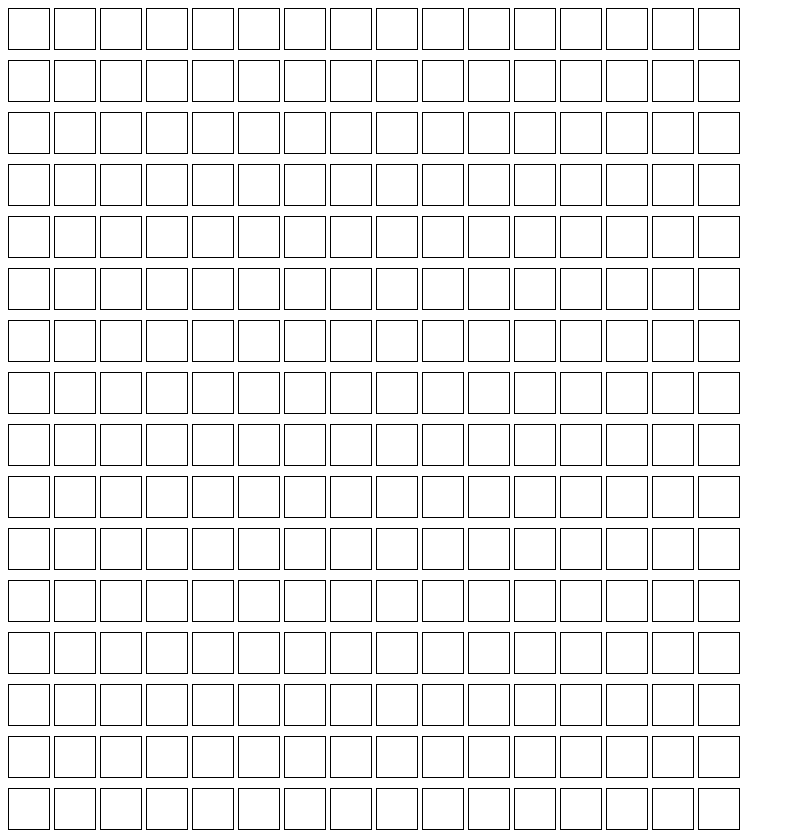
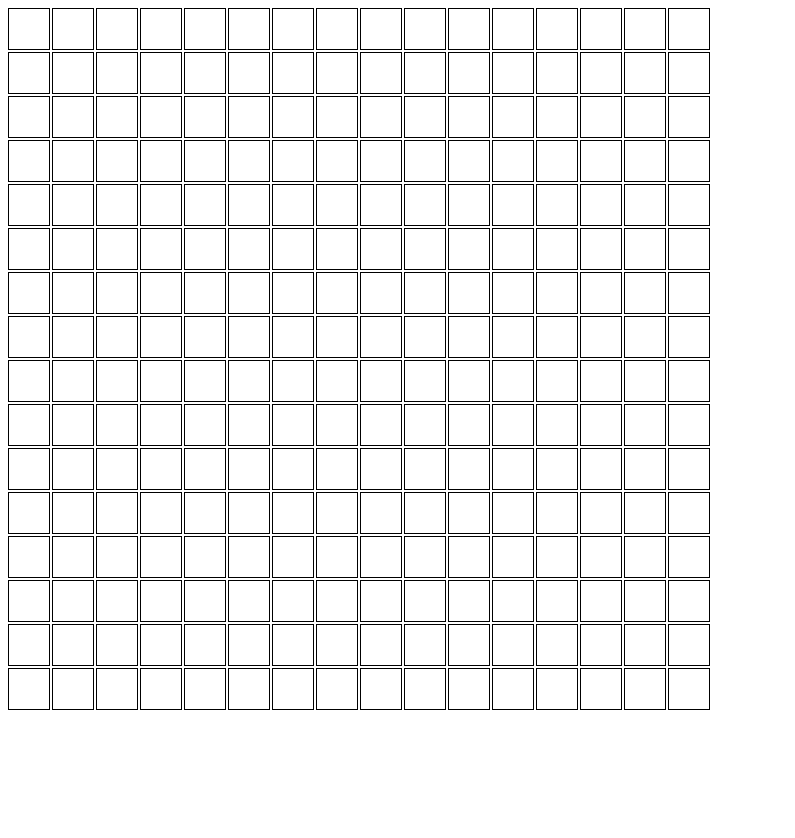
Before and after one commit to johann219/etch-a-sketch, a plain HTML site: page index.html in a window 1280 px wide. Shown: the whole page, without its empty margins (0-795 px from the left). After the commit the page ends 800 px from the top, so only its background shows below. Drawn offline with Linux system fonts and the light colour scheme.

Commit message:
Change way to set up boxes styles by setting up classes via JS

```diff
--- a/script.js
+++ b/script.js
@@ -2,14 +2,14 @@ const container = document.querySelector(".container");
 
 for (let i = 0; i < 16; ++i) {
   const row = document.createElement('div');
-  row.style.display = "flex";
-  row.style.gap = "4px";
+  row.className = "row";
 
   for (let j = 0; j < 16; ++j) {
     const rowElement = document.createElement('div');
-    rowElement.style.width = "40px";
-    rowElement.style.height = "40px";
-    rowElement.style.border = "1px solid black";
+    // rowElement.style.width = "40px";
+    // rowElement.style.height = "40px";
+    // rowElement.style.border = "1px solid black";
+    rowElement.className = "box";
 
     row.appendChild(rowElement);
   }
--- a/styles.css
+++ b/styles.css
@@ -1,5 +1,16 @@
 .container {
   display: flex;
   flex-direction: column;
-  gap: 10px;
+  gap: 2px;
 }
+
+.box {
+  width: 40px;
+  height: 40px;
+  border: 1px solid black;
+}
+
+.row {
+  display: flex;
+  gap: 2px;
+}
```
